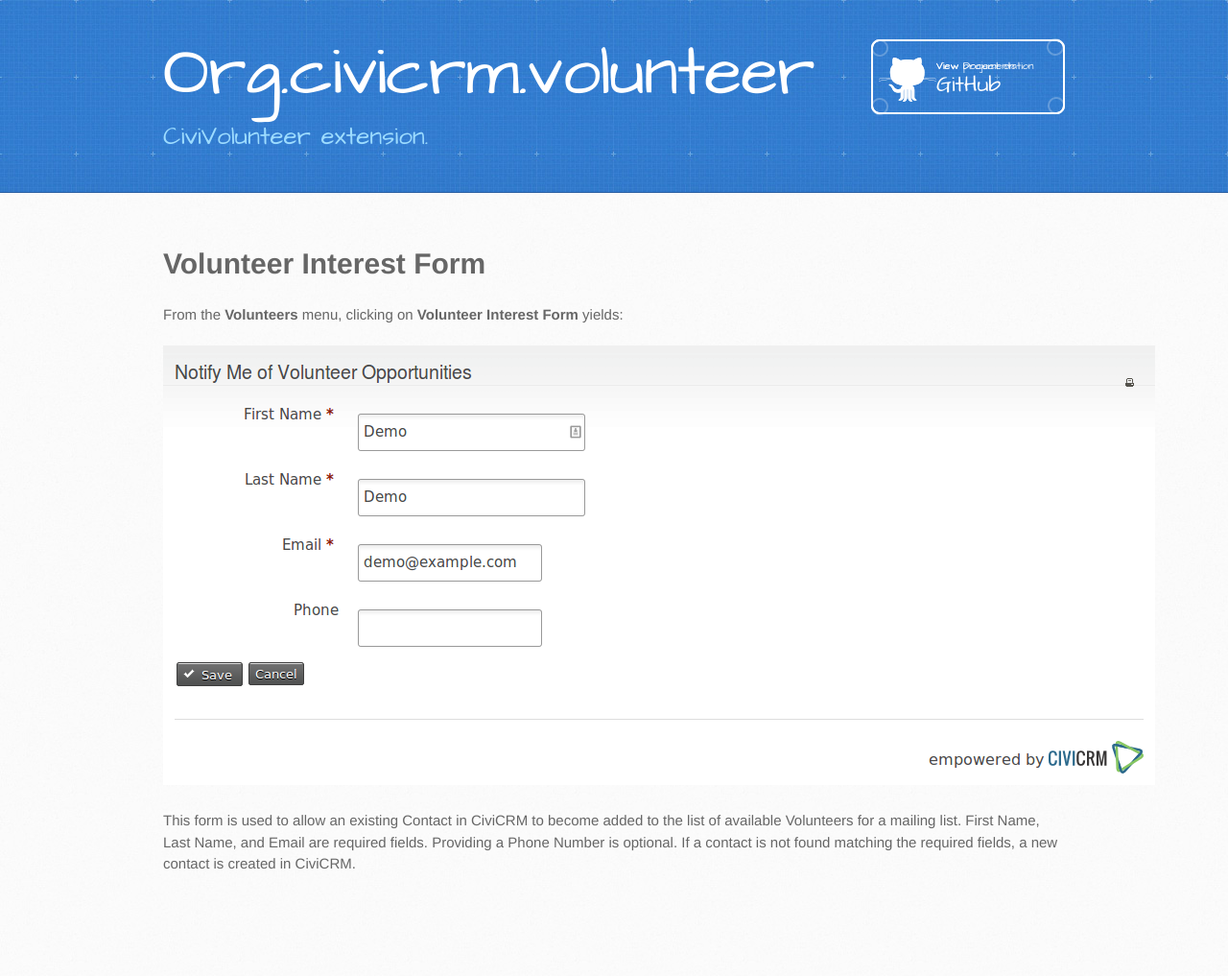
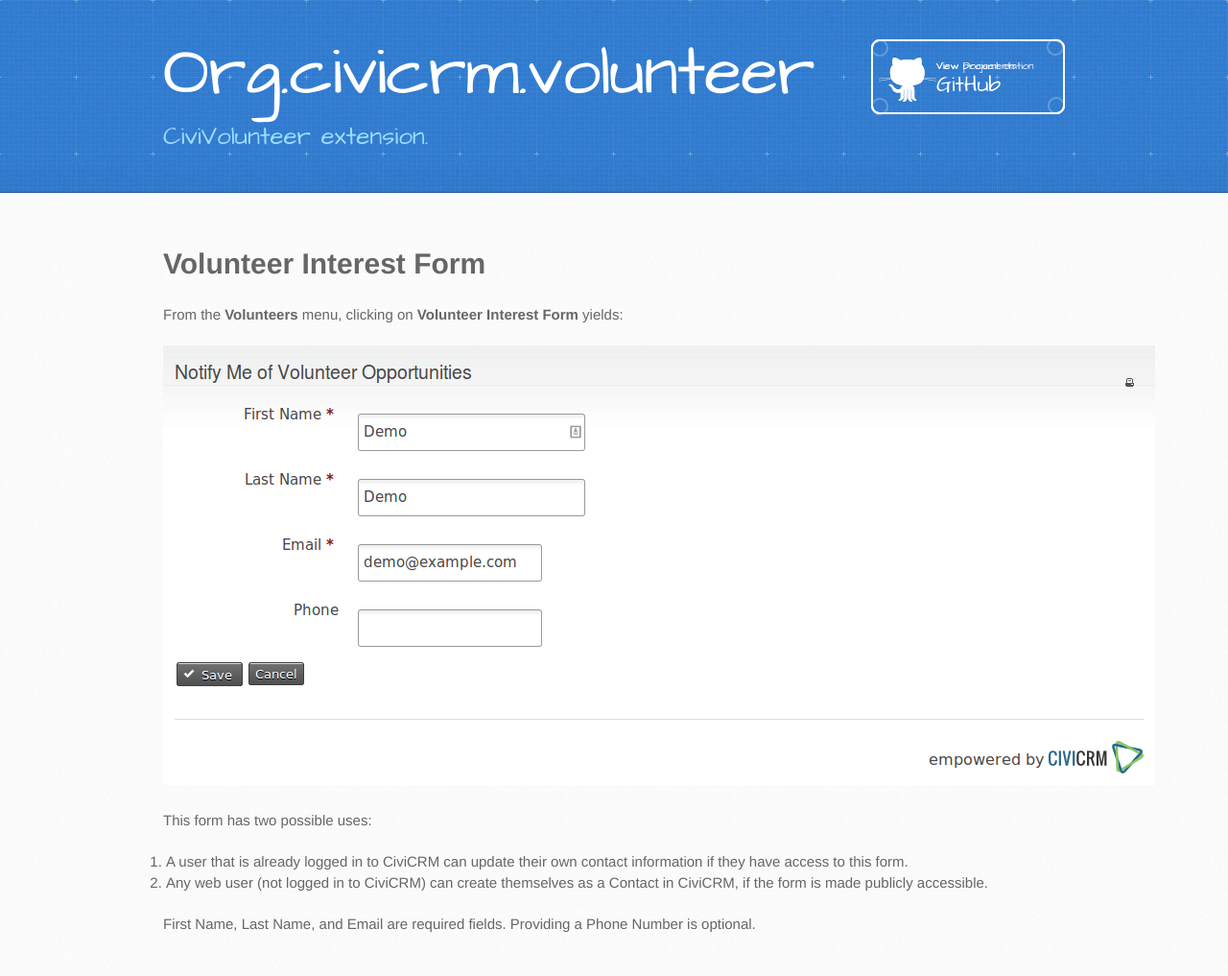
Before and after one commit to civicrm/org.civicrm.volunteer, a Jekyll site: the page built from docs/350-volunteer-interest.html, in a window 1280 px wide. Shown: the whole page at 96% size. Built offline with Jekyll 4.4.1, drawn with Linux system fonts in a browser that asks for light colours; before the commit the page ends 954 px from its top, so only the background shows below that.

Commit message:
NYCCAH-67: Corrected Volunteer Interest Form explanation of purpose and behavior.

```diff
--- a/docs/350-volunteer-interest.html
+++ b/docs/350-volunteer-interest.html
@@ -12,5 +12,12 @@ title: Volunteer Interest Form
 </p>
 
 <p>
-  This form is used to allow an existing Contact in CiviCRM to become added to the list of available Volunteers for a mailing list. First Name, Last Name, and Email are required fields. Providing a Phone Number is optional. If a contact is not found matching the required fields, a new contact is created in CiviCRM.
+  This form has two possible uses:
+  <ol>
+    <li>A user that is already logged in to CiviCRM can update their own contact information if they have access to this form.</li>
+    <li>Any web user (not logged in to CiviCRM) can create themselves as a Contact in CiviCRM, if the form is made publicly accessible.</li>
+  </ol>
 </p>
+<p>
+  First Name, Last Name, and Email are required fields. Providing a Phone Number is optional.
+</p>
```
